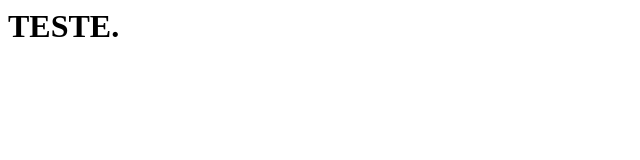
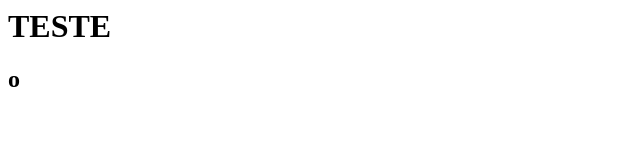
Before and after one commit to yantxs/teste, a plain HTML site: page index.html in a window 1280 px wide. Shown: the full height of the page, 0-640 px from the left. Drawn offline with Linux system fonts and the light colour scheme.

Commit message:
Update index.html

```diff
--- a/index.html
+++ b/index.html
@@ -8,7 +8,8 @@
   </head>
 
   <body>
-    <h1>TESTE. </h1>
+    <h1>TESTE</h1>
   </body>
+  <h2> o</h2>
 
 </html>
```
